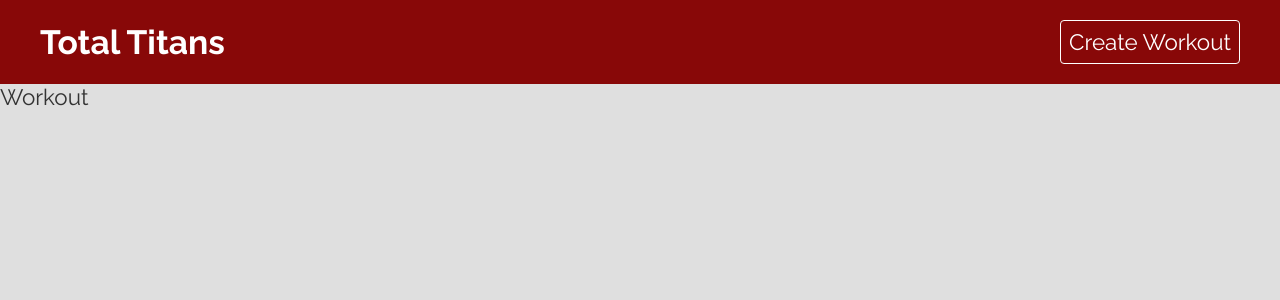
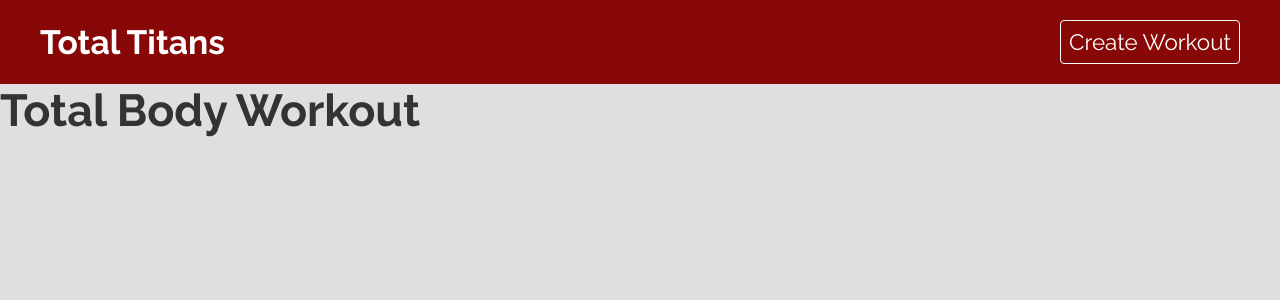
Before and after one commit to ESSODillon/Total_Titans, a React (Create React App) app: page /workouts/1 in a window 1280 px wide. Shown: the top 300 px of the page. Built offline with nearby package versions, Linux system fonts and the light colour scheme; data requests are answered from the project's data file.

Commit message:
Fetching a single workout

```diff
--- a/src/pages/workout/Workout.js
+++ b/src/pages/workout/Workout.js
@@ -1,8 +1,20 @@
+import React from "react";
+import { useParams } from "react-router-dom";
+import { useFetch } from "../../hooks/useFetch";
+
 // Styles
 import "./Workout.css";
 
-import React from "react";
+export default function Workout() {
+  const { id } = useParams();
+  const url = "http://localhost:3000/workouts/" + id;
+  const { data: workout, isPending, error } = useFetch(url);
 
-export default function Workout() {
-  return <div>Workout</div>;
+  return (
+    <div className="workout">
+      {error && <p className="error">{error}</p>}
+      {isPending && <p className="loading">Loading...</p>}
+      {workout && <h1>{workout.title}</h1>}
+    </div>
+  );
 }
```
